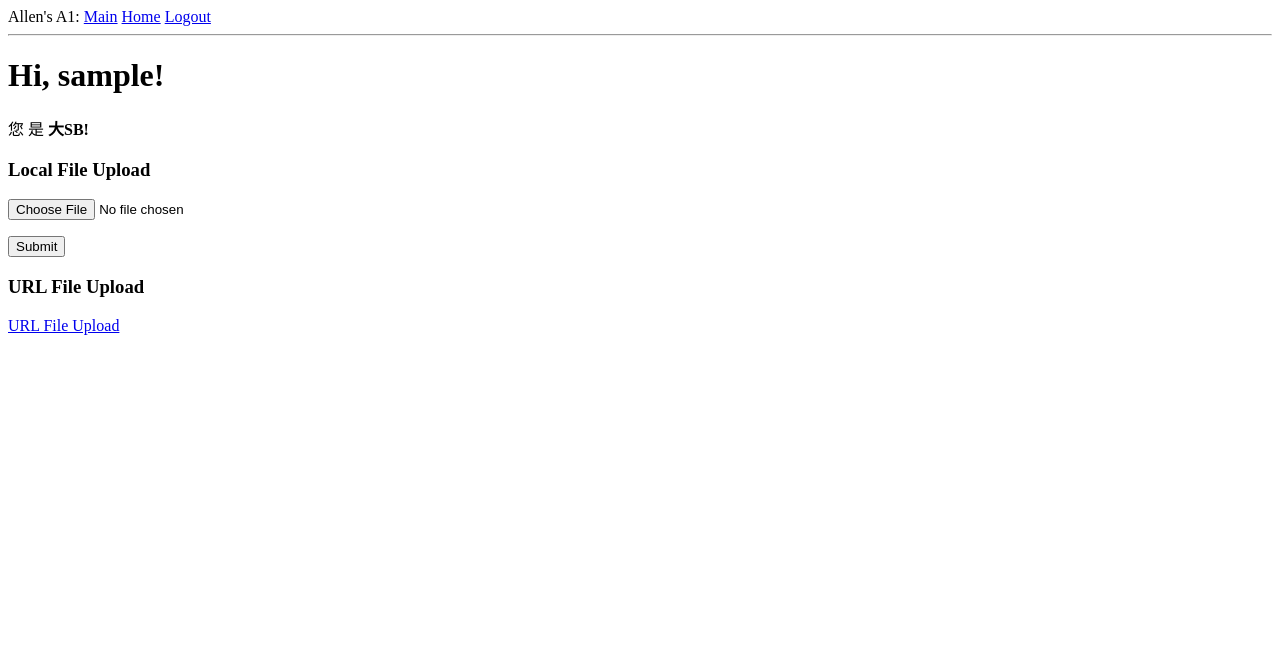
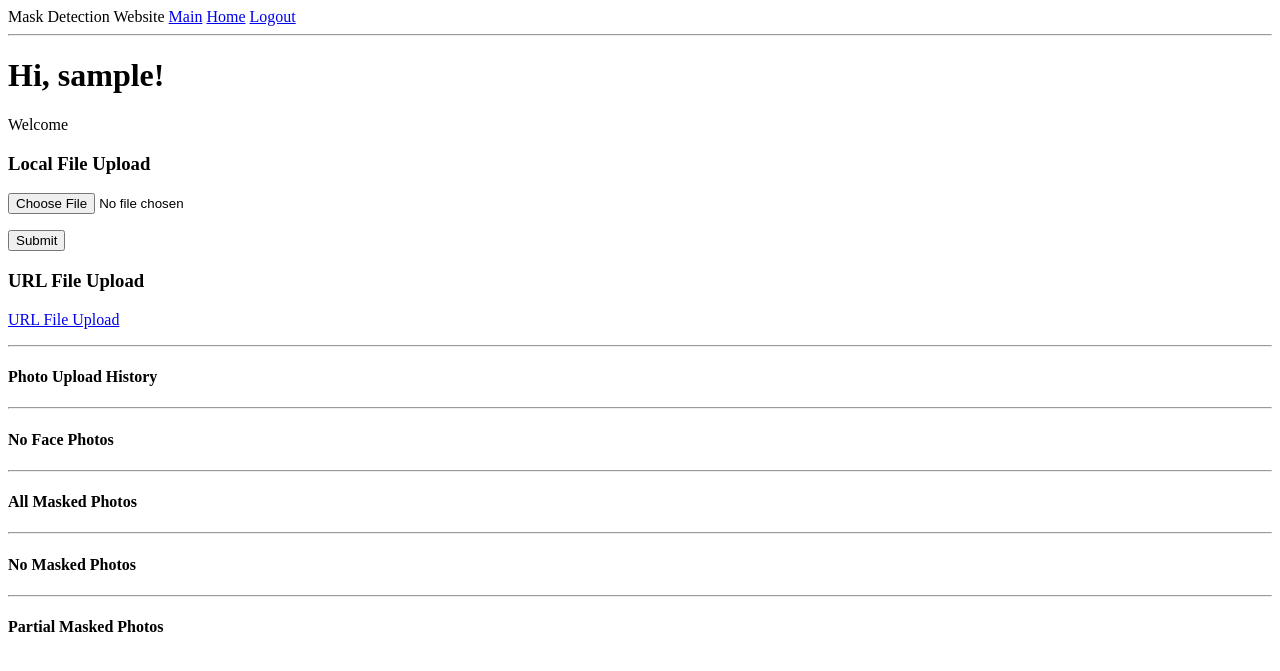
Before and after one commit to FulinHuang/Intro-to-Cloud-Computing, a Flask app: page /index in a window 1280 px wide. Shown: the top 671 px of the page. Run offline with Flask 2, Linux system fonts and the light colour scheme; the visitor is signed in with stand-in values (Sample User, id 1); data comes from the database, SQL or seed files in the repository; data that the repository does not hold is empty.

Commit message:
add json

```diff
--- a/Project1/app/routes.py
+++ b/Project1/app/routes.py
@@ -1,4 +1,4 @@
-from flask import render_template, url_for, redirect, flash
+from flask import render_template, url_for, redirect, flash, jsonify, make_response, request
 from app import app, db
 from flask_login import login_user, logout_user, current_user, login_required
 from app.forms import LoginForm, RegistrationForm, DeleteAccountForm, URLUploadPhotoForm
@@ -10,6 +10,7 @@ from app.photo import Photo
 import uuid
 import os
 import cv2
+import re
 import urllib.request
 from FaceMaskDetection.pytorch_infer import inference
 from werkzeug.utils import secure_filename
@@ -18,14 +19,24 @@ from werkzeug.utils import secure_filename
 @app.route('/index')
 @login_required
 def index():
-    posts = [
-        {
-            'author': {'username': '您'},
-            'body': '大SB!'
-        }
-    ]
-
-    return render_template('index.html', title='Home', posts=posts)
+    all_files = []
+    photo_noface = []
+    photo_allmask = []
+    photo_nomask = []
+    photo_partmask = []
+    photo_all = Photo.query.filter_by(username=current_user.get_username()).all()
+    for photo in photo_all:
+        all_files.append(photo.photourl)
+        if photo.imagetype == 0:
+            photo_noface.append(photo.photourl)
+        elif photo.imagetype == 1:
+            photo_allmask.append(photo.photourl)
+        elif photo.imagetype == 2:
+            photo_nomask.append(photo.photourl)
+        else:
+            photo_partmask.append(photo.photourl)
+    return render_template('index.html', title='Home', all_files=all_files, photo_noface=photo_noface,
+                           photo_allmask=photo_allmask, photo_nomask=photo_nomask, photo_partmask=photo_partmask)
 
 @app.route('/login', methods=['GET', 'POST'])
 def login():
@@ -50,10 +61,6 @@ def logout():
 
 @app.route('/register', methods=['GET', 'POST'])
 def register():
-    #    if current_user.is_authenticated:
-    #        return redirect(url_for('index'))
-
-    # ONLY Admin can implement the registration
     if current_user.get_id() != '1':  # get_id for Admin is 1
         flash('Only Admin can register new account, please login first')
         return redirect(url_for('login'))
@@ -64,9 +71,51 @@ def register():
             user.set_password(form.password.data)
             db.session.add(user)
             db.session.commit()
-            flash('Congratulations, you are now a registered user!')
+            flash('Congratulations, you just registered a user!')
             return redirect(url_for('login'))
         return render_template('register.html', title='REGISTER', form=form)
+
+
+@app.route('/api/register', methods=['POST'])
+def register_test():
+    if request.method != 'POST':
+        message = "Method not allowed"
+        return jsonify({
+            "success": False,
+            "error": {
+                "code": 405,
+                "message": message
+            }
+        })
+
+    user = request.form.get('username')
+    password = request.form.get('password')
+    print(user)
+    print(password)
+    if len(user) == 0 or len(password) == 0:
+        return jsonify({
+            "success": False,
+            "error": {"code": 400,
+                      "message": "At least one field is empty!"
+                      }
+            }
+        )
+    username = User.query.filter_by(username=user).first()
+    if username:
+        return jsonify({
+            "success": False,
+            "error": {"code": 400,
+                      "message": "Username already exist!"
+                      }
+        }
+    )
+
+    user = User(username=user)
+    user.set_password(password)
+    db.session.add(user)
+    db.session.commit()
+    return jsonify({"success": True})
+
 
 
 @app.route('/reset_password_request', methods=['GET', 'POST'])
@@ -117,55 +166,160 @@ def main():
     return render_template("main.html")
 
 
+@app.route('/index', methods=['POST'])
+def upload():
+    uploaded_file = request.files['file']
+    filename = secure_filename(uploaded_file.filename)
+    file_ext = os.path.splitext(filename)[1]
+    filename = str(uuid.uuid4()) + file_ext
+    if uploaded_file.filename != '':
+        if file_ext not in app.config['UPLOAD_EXTENSIONS']:
+            flash('Please choose a photo with correct format!')
+            return redirect(url_for('index'))
+        uploaded_file.save(os.path.join(app.config['UPLOAD_FOLDER'], filename))
+        flash('Success!')
+    else:
+        flash('Please select a file!')
+        return redirect(url_for('index'))
+
+    filepath = os.path.join(app.config['UPLOAD_FOLDER'], filename)
+    num_face, num_mask, num_unmask = mask_detection(filepath, filename)
+
+    flash('In this photo, we have detected {} faces: {} with masks on while {} without masks faces on.'.format(num_face,num_mask,num_unmask))
+
+    return redirect(url_for('index'))
+
+
 @app.route('/urlupload', methods=['GET', 'POST'])
 def urlupload():
     form = URLUploadPhotoForm()
     if form.validate_on_submit():
         photourl = form.photoURL.data
-        print(photourl)
         filename = photourl.split('/')[-1]
         filename = secure_filename(filename)
-        filename = str(uuid.uuid4()) + filename
+        file_ext = os.path.splitext(filename)[1]
+        filename = str(uuid.uuid4()) + file_ext
         unique_file = filename
         if filename != '':
-            file_ext = os.path.splitext(filename)[1]
             if file_ext in app.config['UPLOAD_EXTENSIONS']:
                 opener = urllib.request.URLopener()
-                filename, headers = opener.retrieve(photourl, os.path.join('app/static/image', filename))
-                flash('Successfully Submit!')
+                filename, headers = opener.retrieve(photourl, os.path.join(app.config['UPLOAD_FOLDER'], filename))
+                flash('Success!')
 
-                img = cv2.imread(filename)
-                img = cv2.cvtColor(img, cv2.COLOR_BGR2RGB)
-                output_info, output_image = inference(img, show_result=False, target_shape=(360, 360))
-                output_image.save(os.path.join('app/static/output', unique_file), 'JPEG')
+                num_face, num_mask, num_unmask = mask_detection(filename, unique_file)
 
-                num_face = 0
-                num_mask = 0
-                num_unmask = 0
-                image_type = 0
+                flash('In this photo, we have detected {} faces: {} with masks on while {} without masks faces on.'.format(num_face, num_mask, num_unmask))
+                return redirect(url_for('index'))
+            flash('Please submit a photo with correct format!')
+        else:
+            flash('Empty file!')
+    return render_template('urlupload.html', form=form)
 
-## -------------COMMENTED OUT for now until MaskDetection is done
 
-#        num_face = len(output_info)
-#        for i in range(num_face):
-#            if output_info[i][0] == 0:
-#                num_mask += 1
-#            else:
-#                num_unmask += 1
-#        if num_face == 0:
-#            image_type = 0  # no face
-#        elif num_face == num_mask:
-#            image_type = 1  # all masked
-#        elif num_face == num_unmask:
-#            image_type = 2  # all unmasked
-#        else:
-#            image_type = 3  # some masked
+@app.route('/api/upload', methods=['POST'])
+def upload_test():
+    if request.method != 'POST':
+        message = "Method not allowed"
+        return jsonify({
+            "success": False,
+            "error": {
+                "code": 405,
+                "message": message
+            }
+        })
 
-## ------------------------------
+    user = request.form.get('username')
+    password = request.form.get('password')
+    user = User.query.filter_by(username=user).first()
+    if user is None or not user.check_password(password):
+        message = "Invalid username or password!"
+        return jsonify({
+            "success": False,
+            "error": {
+                "code": 400,
+                "message": message
+            }
+        })
 
-        u = Photo(username=current_user.username, photourl=filename, imagetype=image_type)
-        db.session.add(u)
-        db.session.commit()
-        flash('There are {} faces been detected, {} mask faces been detected, {} unmasked faces been detected.'.format(num_face, num_mask, num_unmask))
-        return redirect(url_for('index'))
-    return render_template('urlupload.html', form=form)
+    login_user(user)
+    if 'file' not in request.files:
+        message = "No file selected!"
+        return jsonify({
+            "success": False,
+            "error": {
+                "code": 400,
+                "message": message
+            }
+        })
+
+
+    file = request.files['file']
+    filename = secure_filename(file.filename)
+    file_ext = os.path.splitext(filename)[1]
+    filename = str(uuid.uuid4()) + file_ext
+    if filename == '':
+        message = "No file selected!"
+        return jsonify({
+            "success": False,
+            "error": {
+                "code": 400,
+                "message": message
+            }
+        })
+
+    if filename:
+        if file_ext not in app.config['UPLOAD_EXTENSIONS']:
+            message = "File type not supported!"
+            return jsonify({
+                "success": False,
+                "error": {
+                    "code": 400,
+                    "message": message
+                }
+            })
+
+        filepath = os.path.join(app.config['UPLOAD_FOLDER'], filename)
+        file.save(filepath)
+        num_face, num_mask, num_unmask = mask_detection(filepath, filename)
+        return jsonify(
+            {
+                "success": True,
+                "payload": {
+                    "num_faces": num_face,
+                    "num_masked": num_mask,
+                    "num_unmasked": num_unmask
+                }
+        })
+
+
+def mask_detection(filename, unique_file):
+    img = cv2.imread(filename)
+    img = cv2.cvtColor(img, cv2.COLOR_BGR2RGB)
+    output_info, output_image = inference(img, show_result=False, target_shape=(360, 360))
+    output_image.save(os.path.join(app.config['OUTPUT_FOLDER'], unique_file), 'JPEG')
+
+    num_mask = 0
+    num_unmask = 0
+    num_face = len(output_info)
+
+    for i in range(num_face):
+        if output_info[i][0] == 0:
+            num_mask += 1
+        else:
+            num_unmask += 1
+    if num_face == 0:
+        image_type = 0
+    elif num_face == num_mask:
+        image_type = 1
+    elif num_face == num_unmask:
+        image_type = 2
+    else:
+        image_type = 3
+
+
+    u = Photo(username=current_user.username, photourl=unique_file, imagetype=image_type)
+
+    db.session.add(u)
+    db.session.commit()
+
+    return num_face, num_mask, num_unmask
--- a/Project1/app/templates/base.html
+++ b/Project1/app/templates/base.html
@@ -1,14 +1,14 @@
 <html>
     <head>
         {% if title %}
-        <title>{{ title }} - Allen</title>
+        <title>{{ title }} - Welcome </title>
         {% else %}
-        <title>Welcome to Allen's A1</title>
+        <title>Welcome to the Mask Detection App</title>
         {% endif %}
     </head>
     <body>
         <div>
-            Allen's A1:
+            Mask Detection Website
             <a href="{{ url_for('main') }}">Main</a>
             <a href="{{ url_for('index') }}">Home</a>
             {% if current_user.is_anonymous %}
--- a/Project1/app/templates/index.html
+++ b/Project1/app/templates/index.html
@@ -2,9 +2,7 @@
 
 {% block content %}
     <h1>Hi, {{ current_user.username }}!</h1>
-    {% for post in posts %}
-    <div><p>{{ post.author.username }} 是 <b>{{ post.body }}</b></p></div>
-    {% endfor %}
+    <div><p>Welcome</b></p></div>
     {% if current_user.username =='Admin' %}
          <p>
             <a href="{{ url_for('register') }}">Register For New Account</a>
@@ -22,4 +20,35 @@
     <p>
             <a href="{{ url_for('urlupload') }}">URL File Upload</a>
     </p>
+
+    <hr>
+        <h4>Photo Upload History</h4>
+        {% for file in all_files %}
+            <img src="{{'/static/output/' + file}}" class="img-fluid" style="width: 128px">
+        {% endfor %}
+
+        <hr>
+        <h4>No Face Photos</h4>
+       {% for photo in photo_noface%}
+            <img src="{{'/static/output/' + photo}}" class="img-fluid" style="width: 128px">
+       {% endfor %}
+
+        <hr>
+        <h4>All Masked Photos</h4>
+       {% for photo in photo_allmask%}
+            <img src="{{'/static/output/' + photo}}" class="img-fluid" style="width: 128px">
+       {% endfor %}
+
+        <hr>
+        <h4>No Masked Photos</h4>
+       {% for photo in photo_nomask%}
+            <img src="{{'/static/output/' + photo}}" class="img-fluid" style="width: 128px">
+       {% endfor %}
+
+        <hr>
+        <h4>Partial Masked Photos</h4>
+       {% for photo in photo_partmask%}
+            <img src="{{'/static/output/' + photo}}" class="img-fluid" style="width: 128px">
+       {% endfor %}
+
 {% endblock %}
--- a/Project1/app/upload.py
+++ b/Project1/app/upload.py
@@ -4,7 +4,6 @@ from app import app
 import mysql.connector
 
 @app.route('/upload',methods=['GET'])
-# Display an HTML list of all product.
 def upload_fake():
 
     cnx = mysql.connector.connect(user='root ',
```
Also changed, not shown: Project1/app/config.py (+4 -7 lines), Project1/app/model.py (+4 -4 lines), Project1/app/static/image/5d1605b3-df96-4f4f-ac2b-4b3a61b6096ecuphead_web.jpg (deleted), Project1/app/static/image/6fe91cfb-07c3-4cb8-9dea-5ce8bd32f528Family_Face_Mask_732x549-thumbnail-732x549.jpg (deleted), Project1/app/static/image/7c299844-8509-4668-97b1-24106669db75.jpg (added), Project1/app/static/image/82ea8580-9b2b-4845-a821-62cf4f5646cf.jpg (added), Project1/app/static/image/9b9aa761-1229-4cc6-98dc-fc5158bd5071.jpg (added), Project1/app/static/output/6fe91cfb-07c3-4cb8-9dea-5ce8bd32f528Family_Face_Mask_732x549-thumbnail-732x549.jpg (deleted), Project1/app/static/output/9b9aa761-1229-4cc6-98dc-fc5158bd5071.jpg (added), 1 other file.
